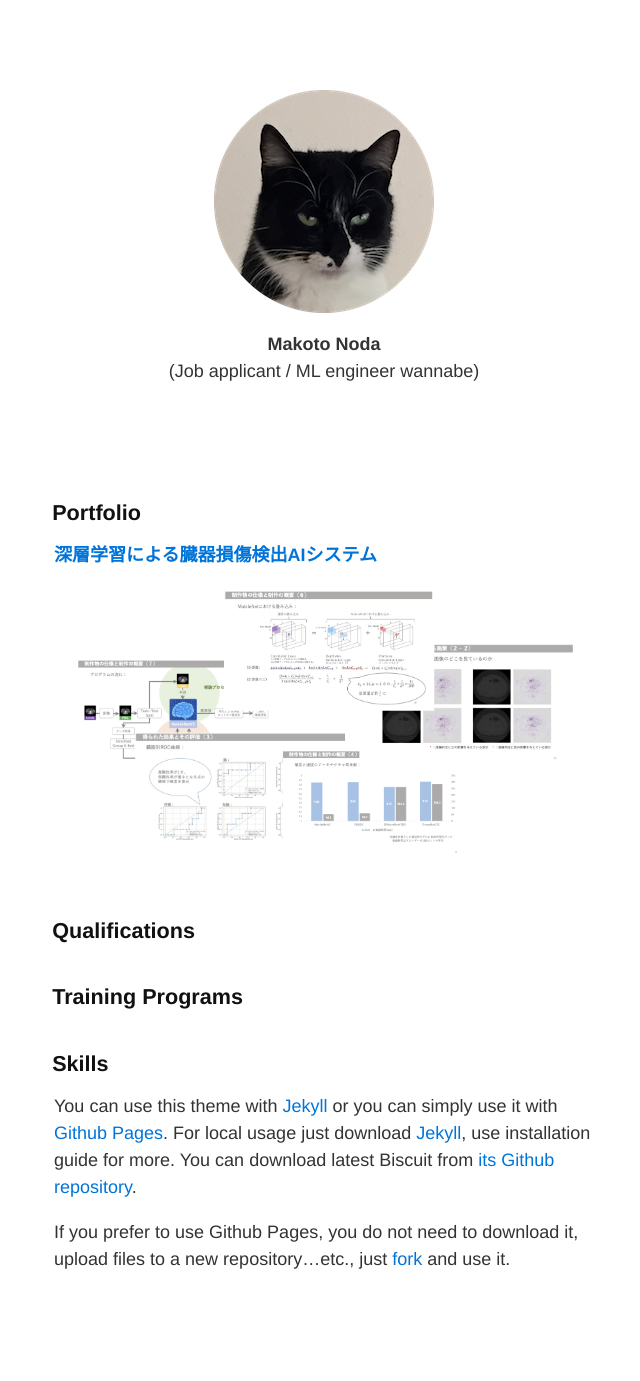
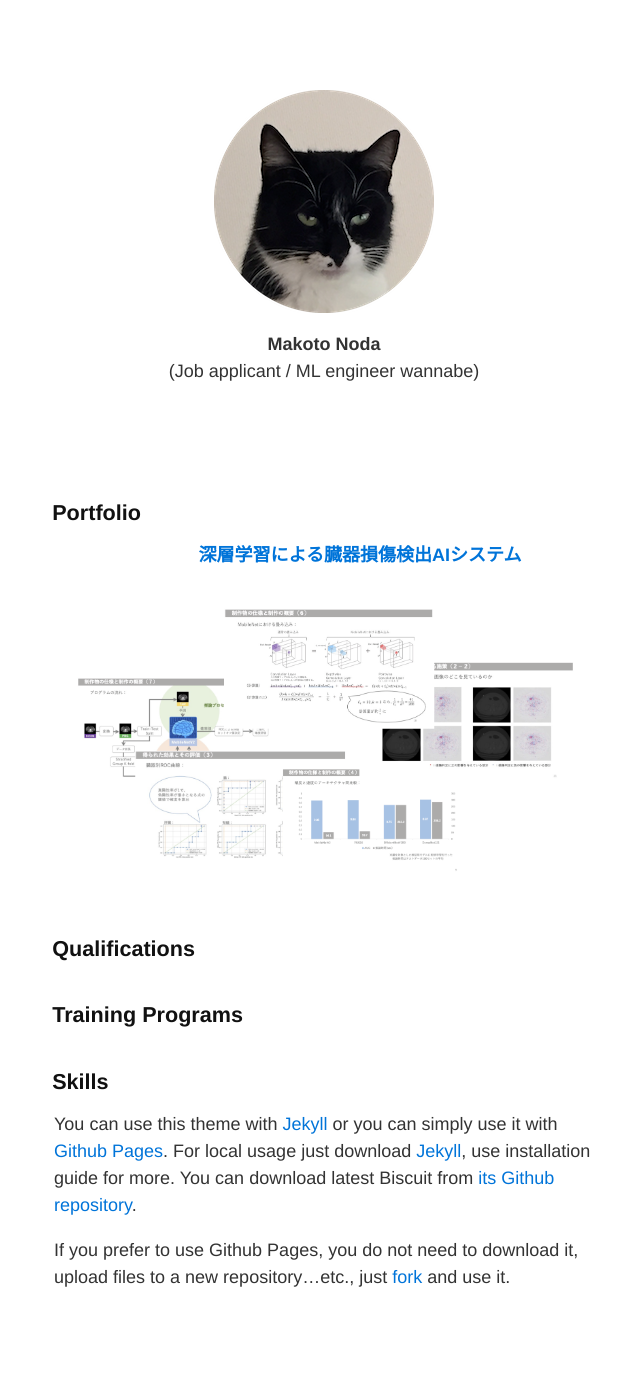
Before and after one commit to Makoto-Noda/Makoto-Noda.github.io, a Jekyll site: the page built from index.md, in a window 1280 px wide. Shown: the whole page, without its empty margins (316-956 px from the left). Built offline with Jekyll 4.4.1, drawn with Linux system fonts in a browser that asks for light colours.

Commit message:
20240501

```diff
--- a/index.md
+++ b/index.md
@@ -13,7 +13,8 @@ layout: default
 <br>
 
 ## Portfolio
-**[深層学習による臓器損傷検出AIシステム](https://github.com/Makoto-Noda/RSNA2023/blob/main/(発表資料)臓器損傷検出.pdf)**
+　　　　**[深層学習による臓器損傷検出AIシステム](https://github.com/Makoto-Noda/RSNA2023/blob/main/(発表資料)臓器損傷検出.pdf)**
+{: align="center"}
 ![RSNA2023](assets/rsna.png)
 
 ## Qualifications
```
